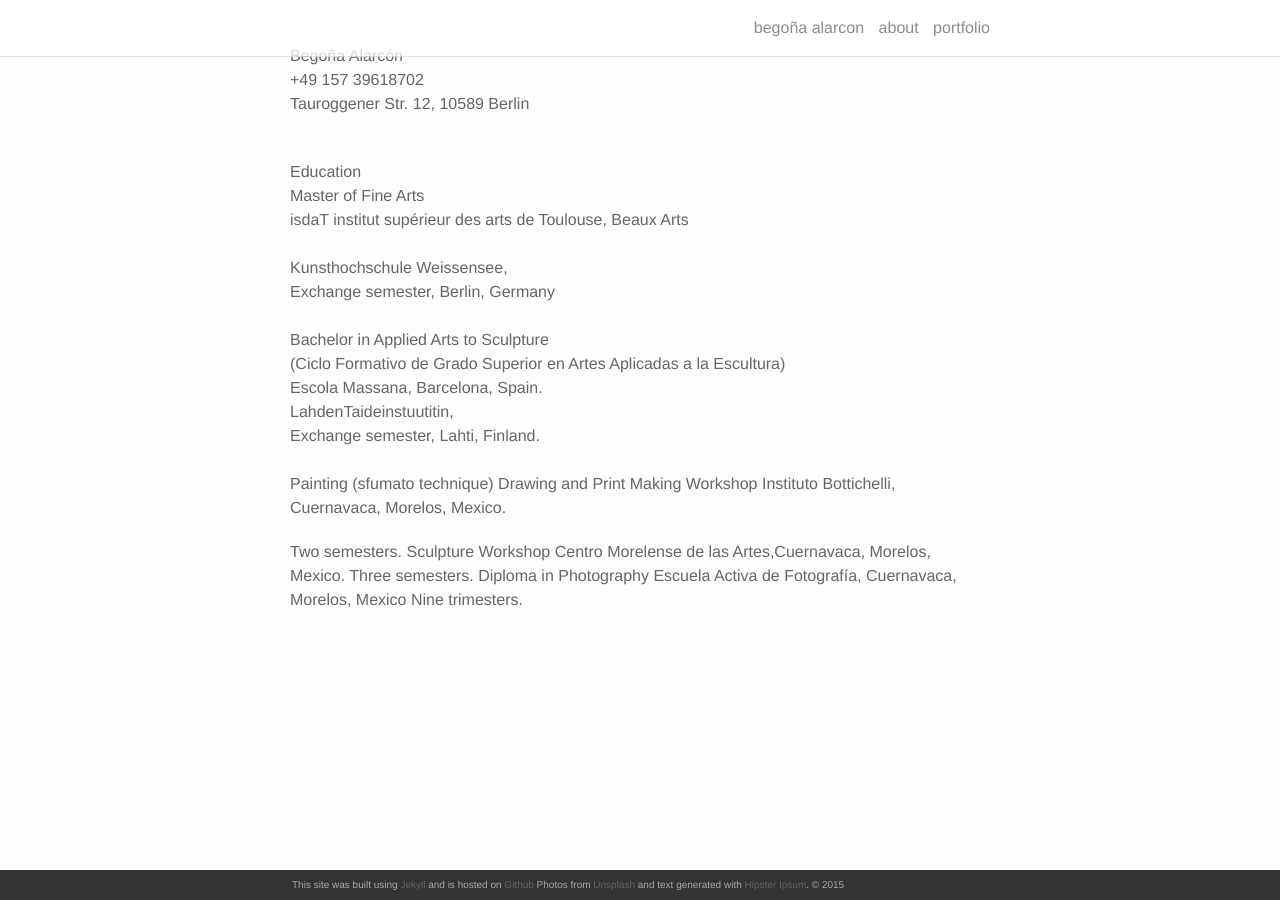
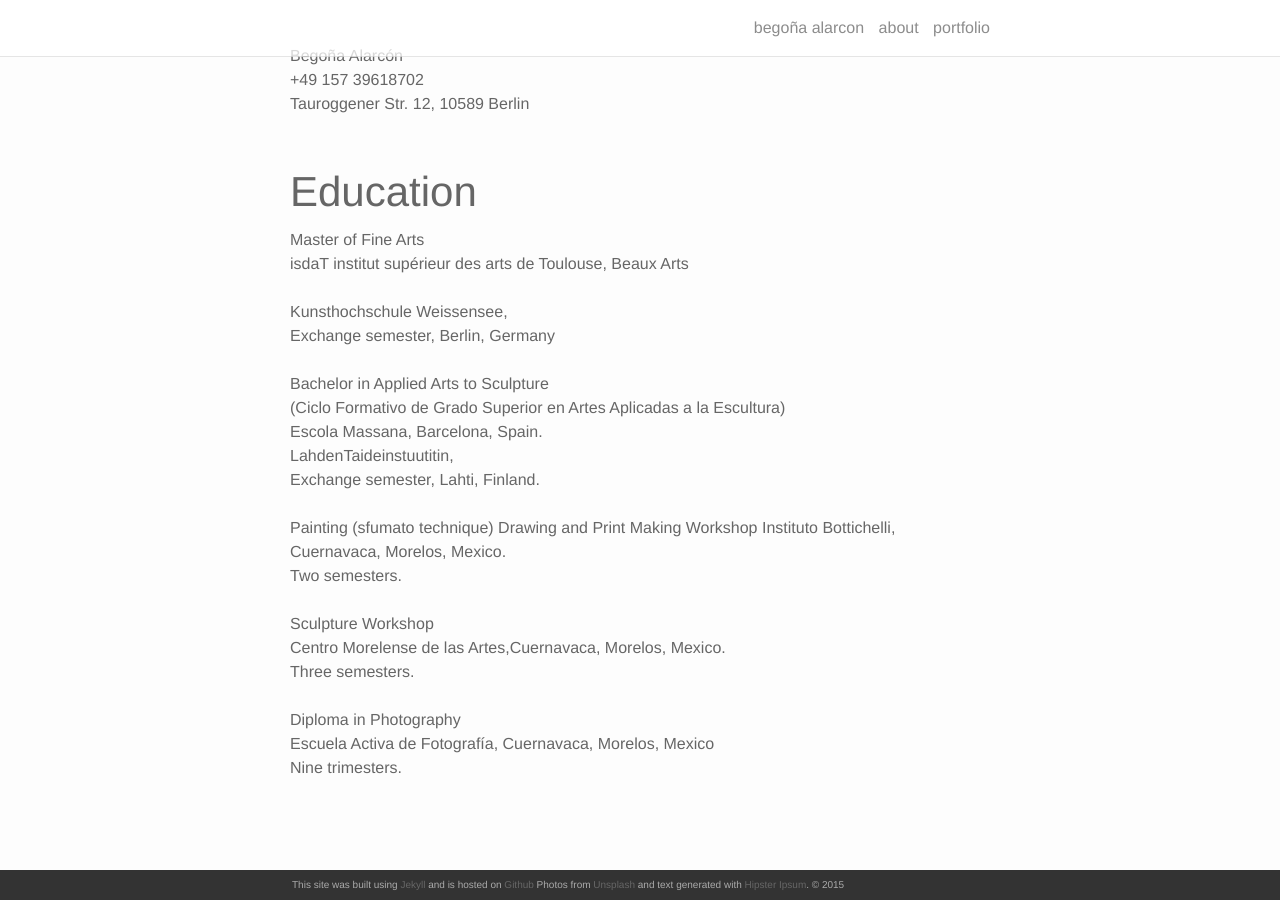
Before and after one commit to begoalarcon/begoalarcon.github.io, a Jekyll site: the page built from about.md, in a window 1280 px wide and 900 px high, scrolled down 616 px. Built offline with Jekyll 4.4.1, drawn with Linux system fonts in a browser that asks for light colours; nearby versions of some CDN libraries.

Commit message:
Update about.md

```diff
--- a/about.md
+++ b/about.md
@@ -38,7 +38,7 @@ Begoña Alarcón <br/>
 Tauroggener Str. 12, 10589 Berlin <br/>
 
 <br/>
-Education <br/>
+<h2>Education</h2> <br/>
 Master of Fine Arts <br/>
 isdaT institut supérieur des arts de Toulouse, Beaux Arts<br/>
 <br/>
@@ -53,9 +53,12 @@ Exchange semester, Lahti, Finland.<br/>
 <br/>
 Painting (sfumato technique) Drawing and Print Making Workshop Instituto Bottichelli,<br/>
 Cuernavaca, Morelos, Mexico.<br/>
-
-Two semesters.
-Sculpture Workshop
-Centro Morelense de las Artes,Cuernavaca, Morelos, Mexico. Three semesters.
-Diploma in Photography
-Escuela Activa de Fotografía, Cuernavaca, Morelos, Mexico Nine trimesters.
+Two semesters.<br/>
+<br/>
+Sculpture Workshop<br/>
+Centro Morelense de las Artes,Cuernavaca, Morelos, Mexico. <br/>
+Three semesters.<br/>
+<br/>
+Diploma in Photography<br/>
+Escuela Activa de Fotografía, Cuernavaca, Morelos, Mexico <br/>
+Nine trimesters.<br/>
```
